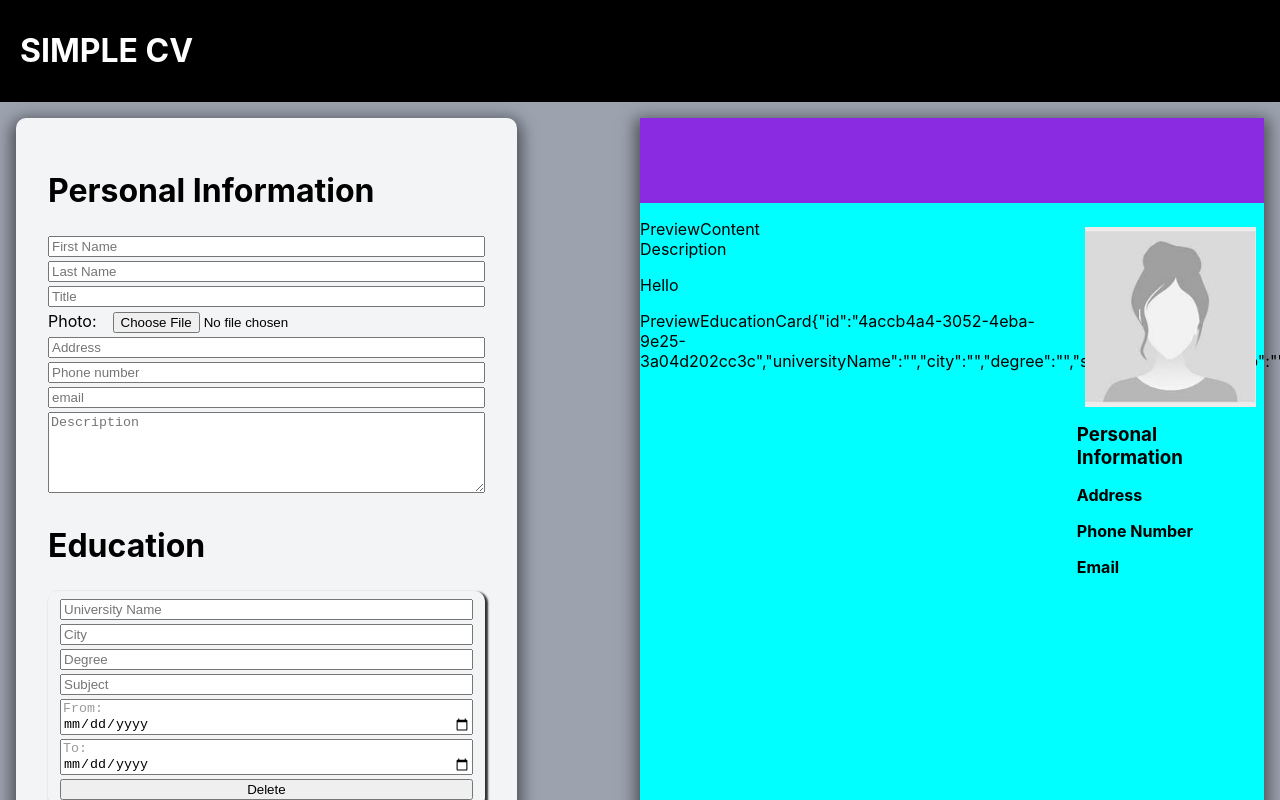
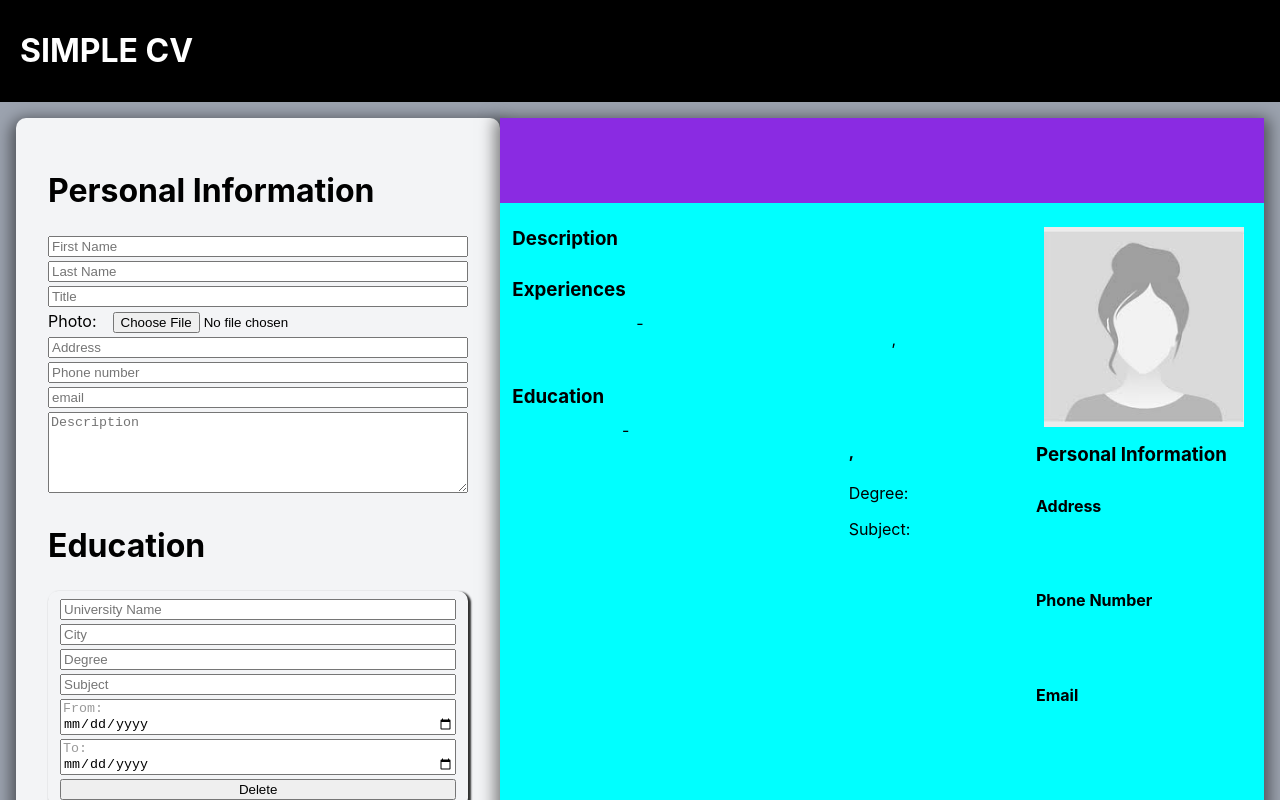
Before and after one commit to MustafaOzgur59/Top-Cv, a React (Create React App) app: page / in a window 1280 px wide. Shown: the top 800 px of the page. Built offline with nearby package versions, Linux system fonts and the light colour scheme.

Commit message:
Added reset and generate pdf button

```diff
--- a/package.json
+++ b/package.json
@@ -10,6 +10,7 @@
     "react-dom": "^18.2.0",
     "react-icons": "^4.4.0",
     "react-scripts": "5.0.1",
+    "react-to-print": "^2.14.7",
     "uuid": "^8.3.2",
     "web-vitals": "^2.1.4"
   },
--- a/src/components/Cv/CvForm/CvForm.jsx
+++ b/src/components/Cv/CvForm/CvForm.jsx
@@ -12,6 +12,8 @@ export default function CvForm({
   onChangeEducation,
   onAddEducation,
   onDeleteEducation,
+  handlePrint,
+  handleReset,
 }) {
   return (
     <div className="cv-form">
@@ -31,6 +33,10 @@ export default function CvForm({
         onAddExperience={onAddExperience}
         onDeleteExperience={onDeleteExperience}
       ></Experience>
+      <div className="utilityButtons">
+        <button onClick={(e) => handleReset()}>Reset</button>
+        <button onClick={() => handlePrint()}>Generate PDF</button>
+      </div>
     </div>
   );
 }
--- a/src/components/Cv/CvForm/EducationCard.jsx
+++ b/src/components/Cv/CvForm/EducationCard.jsx
@@ -3,12 +3,54 @@ import React from "react";
 export default function EducationCard({ id, onChange, onDelete }) {
   return (
     <div className="education-card-container">
-      <input type="text" placeholder="University Name" name="universityName" />
-      <input type="text" placeholder="City" name="city" />
-      <input type="text" placeholder="Degree" name="degree" />
-      <input type="text" placeholder="Subject" name="subject" />
-      <input type="date" placeholder="From" name="from" />
-      <input type="date" placeholder="To" name="to" />
+      <input
+        type="text"
+        placeholder="University Name"
+        name="universityName"
+        onChange={(e) => {
+          onChange(e, id);
+        }}
+      />
+      <input
+        type="text"
+        placeholder="City"
+        name="city"
+        onChange={(e) => {
+          onChange(e, id);
+        }}
+      />
+      <input
+        type="text"
+        placeholder="Degree"
+        name="degree"
+        onChange={(e) => {
+          onChange(e, id);
+        }}
+      />
+      <input
+        type="text"
+        placeholder="Subject"
+        name="subject"
+        onChange={(e) => {
+          onChange(e, id);
+        }}
+      />
+      <input
+        type="date"
+        placeholder="From"
+        name="from"
+        onChange={(e) => {
+          onChange(e, id);
+        }}
+      />
+      <input
+        type="date"
+        placeholder="To"
+        name="to"
+        onChange={(e) => {
+          onChange(e, id);
+        }}
+      />
       <button onClick={(e) => onDelete(e, id)}>Delete</button>
     </div>
   );
--- a/src/components/Cv/CvForm/styles/cvform.css
+++ b/src/components/Cv/CvForm/styles/cvform.css
@@ -8,3 +8,10 @@
   background-color: #f3f4f6;
   border-radius: 10px;
 }
+
+.utilityButtons {
+  margin-top: 1rem;
+  display: flex;
+  flex-direction: column;
+  gap: 0.25rem;
+}
--- a/src/components/Cv/CvPreview/PreviewContent.jsx
+++ b/src/components/Cv/CvPreview/PreviewContent.jsx
@@ -5,14 +5,29 @@ import PreviewEducationCard from "./PreviewEducationCard";
 export default function PreviewContent({ cv }) {
   return (
     <div className="PreviewContent-container">
-      PreviewContent
-      <section>Description</section>
-      {cv.experiences.map((experience) => {
-        return <PreviewExperienceCard experience={experience} />;
-      })}
-      {cv.educations.map((education) => {
-        return <PreviewEducationCard education={education} />;
-      })}
+      <section className="description-container">
+        <h3>Description</h3>
+        {cv.personalInfo.description}
+      </section>
+      <section className="experience-container">
+        <h3>Experiences</h3>
+        {cv.experiences.map((experience) => {
+          return (
+            <PreviewExperienceCard
+              key={experience.id}
+              experience={experience}
+            />
+          );
+        })}
+      </section>
+      <section className="education-container">
+        <h3>Education</h3>
+        {cv.educations.map((education) => {
+          return (
+            <PreviewEducationCard key={education.id} education={education} />
+          );
+        })}
+      </section>
     </div>
   );
 }
--- a/src/components/Cv/CvPreview/PreviewEducationCard.jsx
+++ b/src/components/Cv/CvPreview/PreviewEducationCard.jsx
@@ -1,11 +1,20 @@
 import React from "react";
 
 function PreviewEducationCard({ education }) {
-  const objectString = JSON.stringify(education);
+  console.log(education);
+  console.log("Wtf");
   return (
-    <div>
-      PreviewEducationCard
-      {objectString}
+    <div className="preview-education-card-container">
+      <div className="fromTo">
+        {education.from} - {education.to}
+      </div>
+      <div className="university-container">
+        <h4>
+          {education.universityName}, {education.city}
+        </h4>
+        <p>Degree: {education.degree}</p>
+        <p>Subject: {education.subject}</p>
+      </div>
     </div>
   );
 }
--- a/src/components/Cv/CvPreview/PreviewExperienceCard.jsx
+++ b/src/components/Cv/CvPreview/PreviewExperienceCard.jsx
@@ -1,11 +1,18 @@
 import React from "react";
 
 function PreviewExperienceCard({ experience }) {
-  console.log(experience);
+  // console.log(experience);
   return (
-    <div>
-      <p>Hello</p>
-      <p>{experience.position}</p>
+    <div className="preview-experience-card-container">
+      <section className="fromTo">
+        {experience.from} - {experience.to}
+      </section>
+      <section className="job-container">
+        <h4>{experience.position}</h4>
+        <p>
+          {experience.company}, {experience.city}{" "}
+        </p>
+      </section>
     </div>
   );
 }
--- a/src/components/Cv/CvPreview/PreviewFotoCard.jsx
+++ b/src/components/Cv/CvPreview/PreviewFotoCard.jsx
@@ -6,11 +6,13 @@ export default function PreviewFotoCard({ cv }) {
       <img src={cv.personalInfo.photo} alt="" />
       <h3>Personal Information</h3>
       <h4>Address</h4>
-      {cv.personalInfo.address}
+      <p>{cv.personalInfo.address}</p>
+
       <h4>Phone Number</h4>
-      {cv.personalInfo.phoneNumber}
+      <p>{cv.personalInfo.phoneNumber}</p>
+
       <h4>Email</h4>
-      {cv.personalInfo.email}
+      <p> {cv.personalInfo.email}</p>
     </div>
   );
 }
--- a/src/components/Cv/CvPreview/PreviewHeader.jsx
+++ b/src/components/Cv/CvPreview/PreviewHeader.jsx
@@ -4,7 +4,7 @@ export default function PreviewHeader({ cv }) {
   return (
     <div className="preview-header-container">
       <h1>{cv.personalInfo.firstName + " " + cv.personalInfo.lastName}</h1>
-      <p>{cv.personalInfo.title}</p>
+      <h2>{cv.personalInfo.title}</h2>
     </div>
   );
 }
--- a/src/components/Cv/CvPreview/styles/cvpreview.css
+++ b/src/components/Cv/CvPreview/styles/cvpreview.css
@@ -1,14 +1,13 @@
 .cvPreview-container {
   display: flex;
   flex-direction: column;
-  width: 50%;
+  width: 210mm;
+  height: 297mm;
   gap: 1rem;
   box-shadow: 0px 5px 15px 5px rgb(0 0 0 / 50%);
   background-color: aqua;
-  max-height: 90vh;
   position: sticky;
   top: 20px;
-  flex-grow: 0;
 }
 
 .preview-header-container {
@@ -18,26 +17,59 @@
 
 .PreviewMain-container {
   display: flex;
-  flex-direction: row;
-  min-height: 50%;
+  padding: 0 0.75rem;
+  gap: 1rem;
 }
 
 .PreviewContent-container {
   width: 70%;
+  display: flex;
+  flex-direction: column;
+  gap: 0.75rem;
+  overflow-wrap: break-word;
 }
 
 .PreviewFotoCard-container {
-  width: 30%;
   display: flex;
   flex-direction: column;
 }
+
+.PreviewFotoCard-container p {
+}
 .PreviewFotoCard-container img {
-  height: 60%;
+  width: 200px;
+  height: 200px;
   padding: 0.5rem;
 }
 
 h3,
-h4 {
+h2 {
   padding: 0;
   margin: 0.5rem 0;
 }
+
+.preview-education-card-container {
+  display: flex;
+  flex-direction: row;
+  justify-content: space-around;
+  align-items: flex-start;
+}
+
+.preview-experience-card-container {
+  display: flex;
+  flex-direction: row;
+  justify-content: space-around;
+  align-items: flex-start;
+}
+
+.preview-experience-card-container .job-container {
+  display: flex;
+  flex-direction: column;
+  align-items: center;
+  justify-items: flex-start;
+}
+
+.preview-experience-card-container .job-container h4 {
+  padding: 0;
+  margin: 0;
+}
--- a/src/components/Main.jsx
+++ b/src/components/Main.jsx
@@ -3,8 +3,9 @@ import CvForm from "./Cv/CvForm/CvForm";
 import CvPreview from "./Cv/CvPreview/CvPreview";
 import "./main.css";
 import emptyCv from "./HelperFuncs/EmptyCv";
-import { useState } from "react";
+import { useState, useRef } from "react";
 import { v4 as uuidv4 } from "uuid";
+import { useReactToPrint } from "react-to-print";
 export default function Main() {
   const [cv, setCv] = useState(emptyCv);
 
@@ -48,7 +49,7 @@ export default function Main() {
   };
 
   const handleExperienceChange = (event, id) => {
-    const { name, type, value } = event.target;
+    const { name, value } = event.target;
 
     setCv((prevState) => {
       return {
@@ -92,7 +93,8 @@ export default function Main() {
   };
 
   const handleEducationChange = (event, id) => {
-    const { name, type, value } = event.target;
+    const { name, value } = event.target;
+
     setCv((prevState) => {
       return {
         ...prevState,
@@ -105,6 +107,7 @@ export default function Main() {
         }),
       };
     });
+    console.log(cv.educations);
   };
 
   const handleEducationAddition = (event) => {
@@ -137,6 +140,14 @@ export default function Main() {
       };
     });
   };
+  const componentRef = useRef();
+  const handlePrint = useReactToPrint({
+    content: () => componentRef.current,
+  });
+
+  const handleReset = () => {
+    setCv(emptyCv);
+  };
 
   return (
     <div className="main">
@@ -149,8 +160,10 @@ export default function Main() {
         onChangeExperience={handleExperienceChange}
         onAddExperience={handleExperienceAddition}
         onDeleteExperience={handleExperienceDelete}
+        handlePrint={handlePrint}
+        handleReset={handleReset}
       />
-      <CvPreview cv={cv}></CvPreview>
+      <CvPreview cv={cv} ref={componentRef}></CvPreview>
     </div>
   );
 }
```
Also changed, not shown: src/components/Cv/CvPreview/CvPreview.jsx (+17 -2 lines), 1 other file (tests, documents, lock files or other folders).
